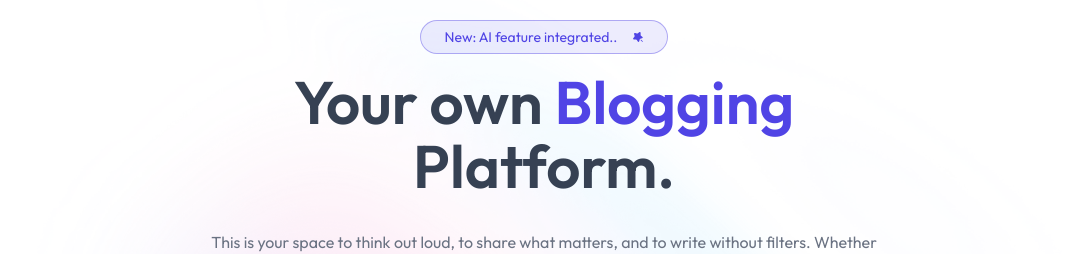
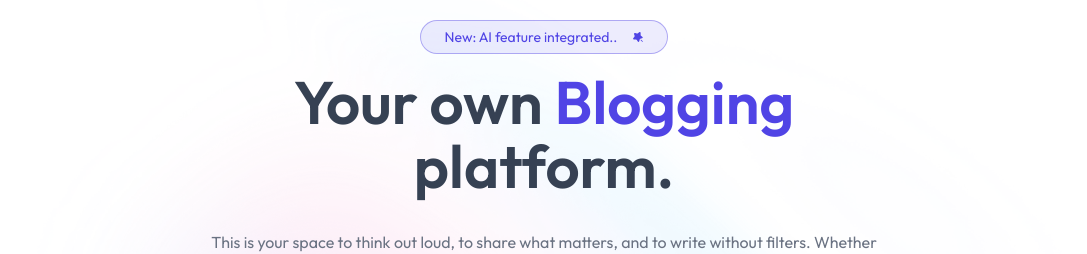
Before and after one commit to DHARSHINISELVARAJ13/Dockerproject, a React (Vite) app in the folder client/: page / in a window 1280 px wide. Shown: the part 138-392 px from the top of the page, without its empty margins (96-1183 px from the left). Built offline with nearby package versions, Linux system fonts and the light colour scheme; no server answers; sample sign-in values are in the browser's storage.

Commit message:
Jenkins checking12

```diff
--- a/client/src/components/Header.jsx
+++ b/client/src/components/Header.jsx
@@ -26,7 +26,7 @@ const Header = () => {
         <h1 className="text-3xl sm:text-6xl font-semibold sm:leading-16 text-gray-700">
           Your own <span className="text-primary">Blogging </span>
           <br />
-          Platform.
+          platform.
         </h1>
 
         <p className="my-6 sm:my-8 max-w-2xl m-auto max-sm:text-xs text-gray-500">
```
